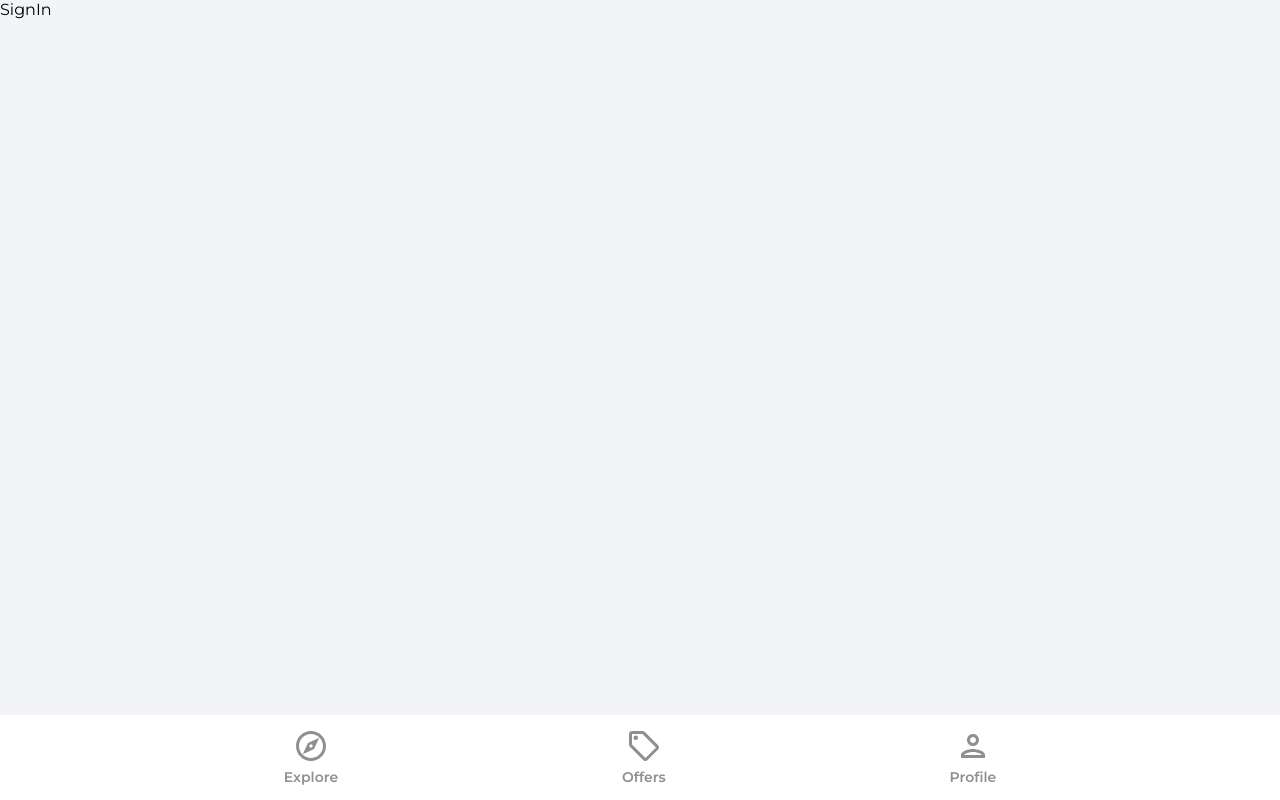
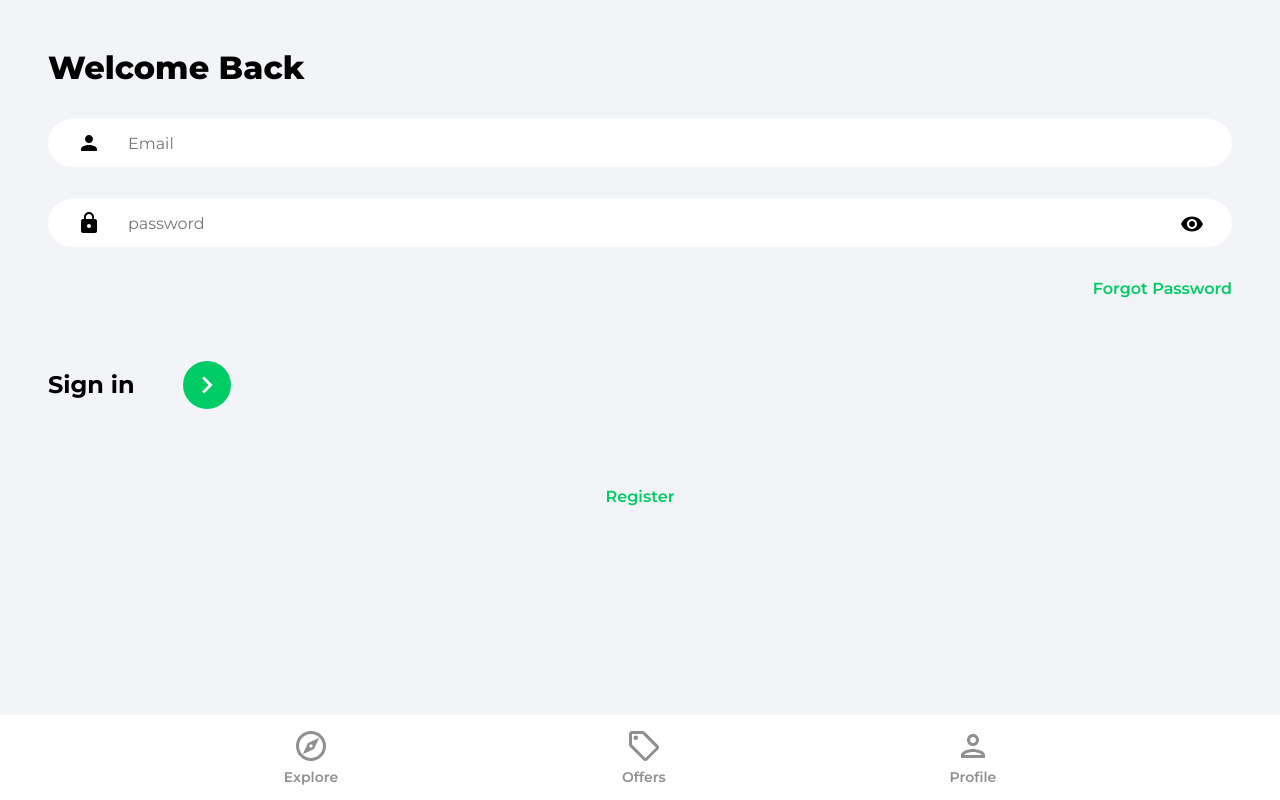
Before and after one commit to jtc27/housing-marketplace-react, a React (Create React App) app: page /sign-in in a window 1280 px wide. Built offline with nearby package versions, Linux system fonts and the light colour scheme.

Commit message:
sign in ui made

```diff
--- a/src/pages/SignIn.jsx
+++ b/src/pages/SignIn.jsx
@@ -1,8 +1,79 @@
 import { useState } from "react"
+import { Link, useNavigate } from "react-router-dom"
+import {ReactComponent as ArrowRightIcon} from '../assets/svg/keyboardArrowRightIcon.svg'
+import visibilityIcon from '../assets/svg/visibilityIcon.svg'
 
 function SignIn() {
+  const [showPassword, setShowPassword] = useState(false)
+  const [formData, setFormData] = useState({
+    email: '',
+    password: ''
+  })
+
+  const {email, password} = formData //destructured from formData state
+
+  const navigate = useNavigate()
+
+  const onChange = (e) => {
+    setFormData((prevState) => ({
+      ...prevState,
+      [e.target.id]: e.target.value
+      //e.target.id gets the "id" for either email or password
+      // email: e.target.value  OR  password: e.target.value
+    }))
+  }
+
   return (
-    <div>SignIn</div>
+    <>
+    <div className="pageContainer">
+      <header>
+        <p className="pageHeader">Welcome Back</p>
+      </header>
+
+      <main>
+
+        <form>
+          <input type="email" className="emailInput" placeholder="Email" id="email"
+          value={email} //email from formData state
+          onChange={onChange}
+          />
+
+          <div className="passwordInputDiv">
+          <input type={showPassword ? 'text' : 'password'} className='passwordInput'
+          placeholder="password"
+          id='password'
+          value={password} //password from formData state
+          onChange={onChange}
+          />
+
+          <img src={visibilityIcon} alt="show password" className="showPassword"
+          onClick={() => setShowPassword((prevState) => !prevState)}
+          />
+          </div>
+
+        <Link to='/forgot-password'
+        className="forgotPasswordLink">
+        Forgot Password
+        </Link>
+
+        <div className="signInBar">
+          <p className="signInText">Sign in</p>
+          <button className="signInButton">
+            <ArrowRightIcon fill='#ffffff'
+            width='34px' height='34px' />
+          </button>
+        </div>
+        </form>
+
+        {/* google OAuth */}
+        <Link to='/sign-up'
+        className="registerLink">
+        Register
+        </Link>
+
+      </main>
+    </div>
+    </>
   )
 }
 
```
